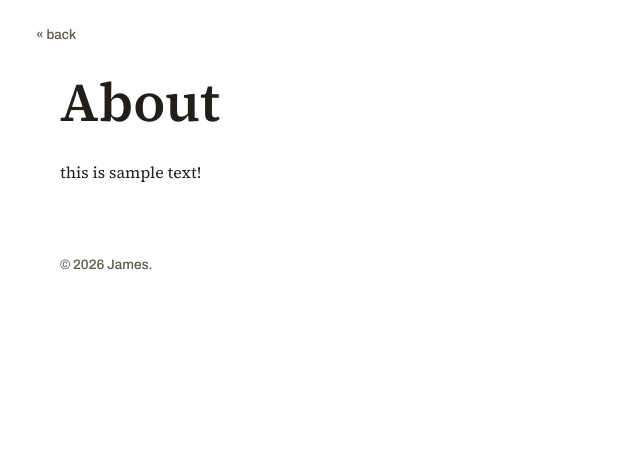
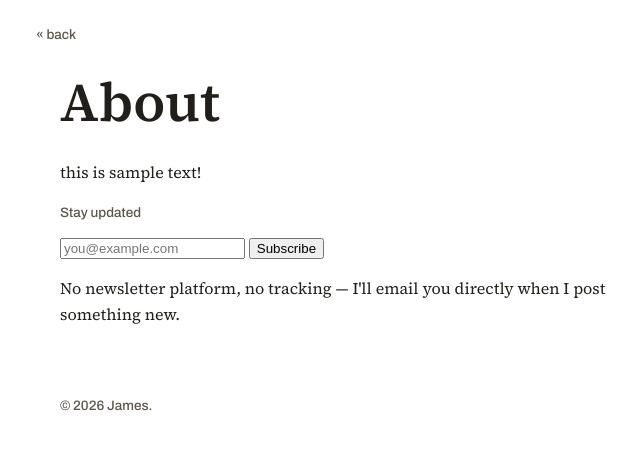
Before and after one commit to HegelianChant/jamesyancey, a Jekyll site: the page built from about.html, in a window 1280 px wide. Shown: the top 450 px of the page, without its empty margins (4-644 px from the left). Built offline with Jekyll 4.4.1, drawn with Linux system fonts in a browser that asks for light colours.

Commit message:
Update about.html

```diff
--- a/about.html
+++ b/about.html
@@ -8,3 +8,41 @@ permalink: /about/
 <div class="article-body">
   <p>this is sample text!</p>
 </div>
+
+<div class="subscribe">
+  <p class="section-label">Stay updated</p>
+  <form action="https://api.web3forms.com/submit" method="POST" class="subscribe-form" id="subscribe-form">
+    <input type="hidden" name="access_key" value="2e77aa3b-fcc1-46f6-b45c-1e391424d78d">
+    <input type="hidden" name="subject" value="New site subscriber">
+    <input type="checkbox" name="botcheck" style="display:none" tabindex="-1" autocomplete="off">
+    <input type="email" name="email" placeholder="you@example.com" required aria-label="Email address">
+    <button type="submit">Subscribe</button>
+  </form>
+  <p class="subscribe-note">No newsletter platform, no tracking — I'll email you directly when I post something new.</p>
+  <p class="subscribe-status" id="subscribe-status"></p>
+</div>
+
+<script>
+  document.getElementById('subscribe-form').addEventListener('submit', function (e) {
+    e.preventDefault();
+    var form = e.target;
+    var status = document.getElementById('subscribe-status');
+    var data = new FormData(form);
+    fetch(form.action, {
+      method: 'POST',
+      body: data,
+      headers: { 'Accept': 'application/json' }
+    }).then(function (response) {
+      if (response.ok) {
+        status.textContent = "Thanks — you're on the list.";
+        form.reset();
+      } else {
+        status.textContent = "Something went wrong — try again in a moment.";
+      }
+      status.classList.add('visible');
+    }).catch(function () {
+      status.textContent = "Something went wrong — try again in a moment.";
+      status.classList.add('visible');
+    });
+  });
+</script>
```
